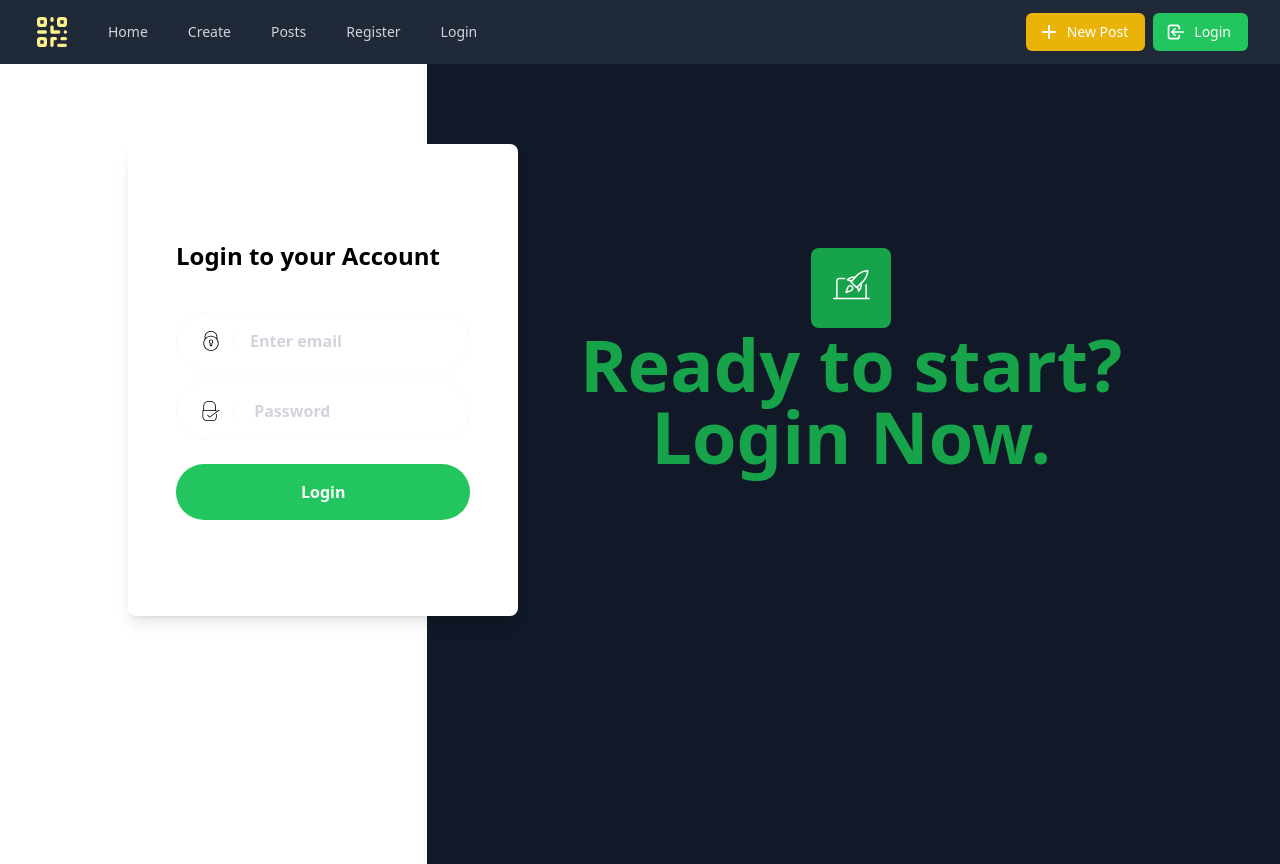
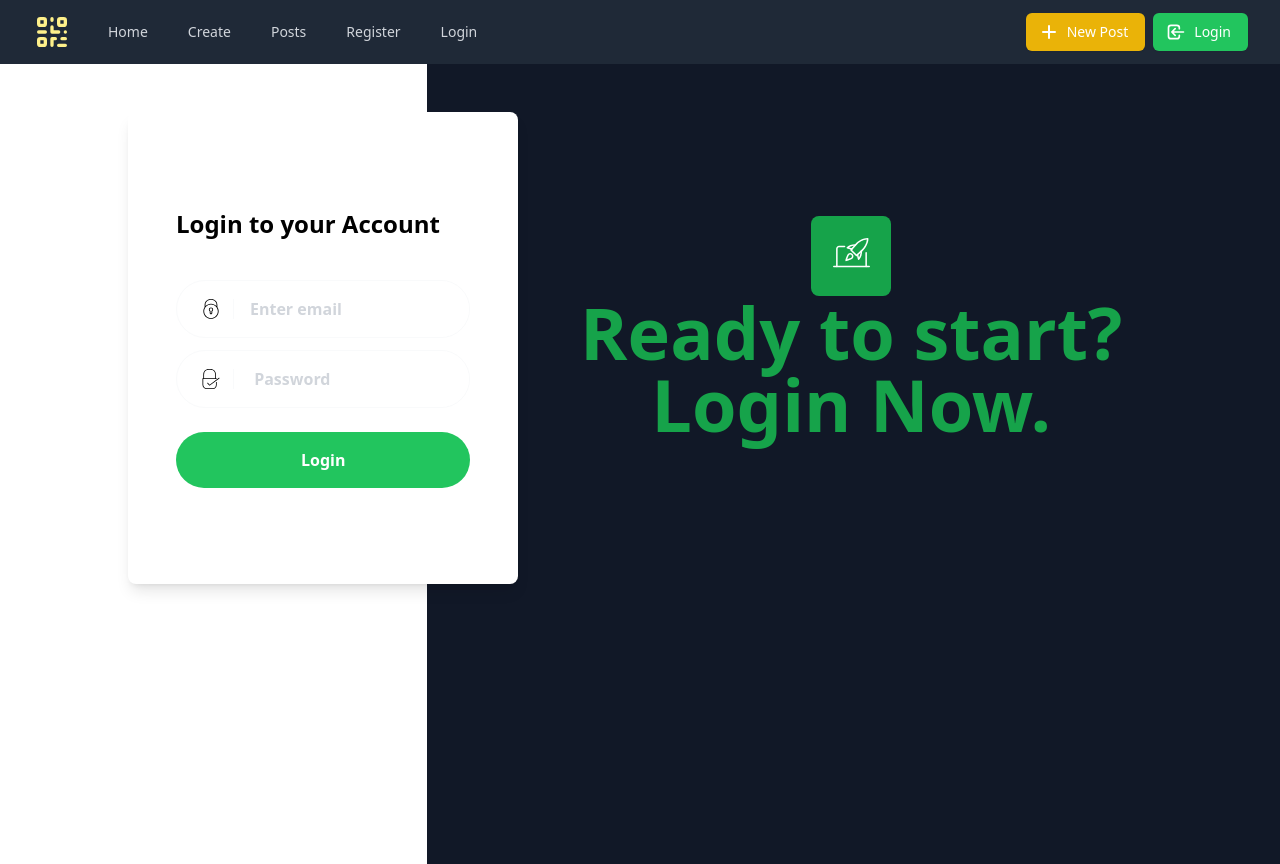
Before and after one commit to bahadirkalacay/DeveloperBlog, a React (Create React App) app in the folder frontend/: page /login in a window 1280 px wide. Built offline with nearby package versions, Linux system fonts and the light colour scheme.

Commit message:
Update Login.js

```diff
--- a/frontend/src/components/Users/Login/Login.js
+++ b/frontend/src/components/Users/Login/Login.js
@@ -29,7 +29,7 @@ const Login = () => {
   if (userAuth) return <Redirect to={`/`} />;
   return (
     <>
-      <section className="min-h-screen relative py-20 2xl:py-40 bg-gray-900 overflow-hidden">
+      <section className="min-h-screen relative py-12 2xl:py-20 bg-gray-900 overflow-hidden">
         <div className="absolute top-0 left-0 lg:bottom-0 h-full lg:h-auto w-full lg:w-4/12 bg-white lg:overflow-hidden"></div>
         <div className="relative container px-4 mx-auto">
           <div className="max-w-5xl mx-auto">
```
